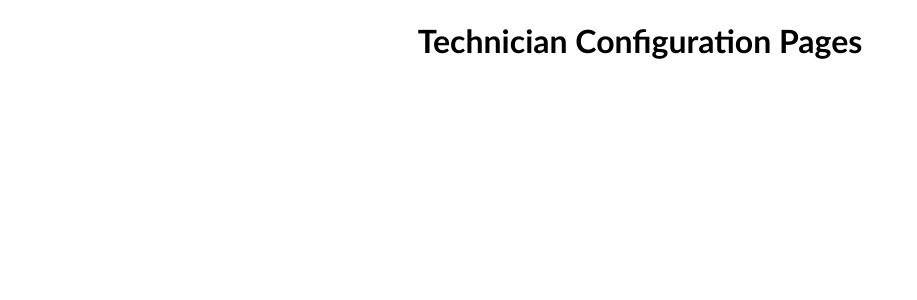
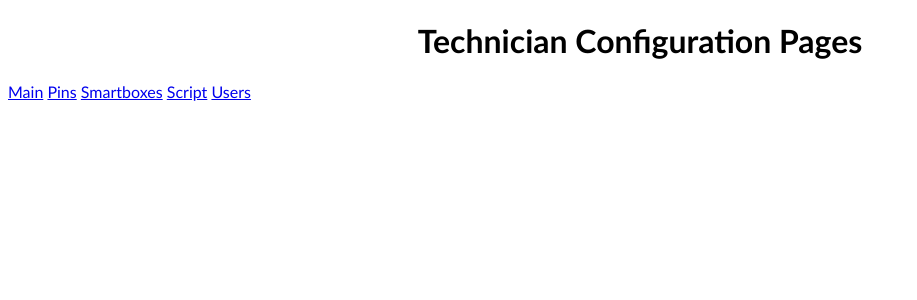
Before and after one commit to rocka840/REPIF---Project, a PHP site: page /TechPage.php in a window 1280 px wide. Shown: the top 300 px of the page, without its empty margins (0-917 px from the left). Run offline with PHP 8.4, Linux system fonts and the light colour scheme.

Commit message:
Add files via upload

```diff
--- a/TechPage.php
+++ b/TechPage.php
@@ -9,7 +9,9 @@
 <body>
 
  <h1>Technician Configuration Pages</h1>
-
+ <?php
+ include_once("technav.php");
+?>
 
 </body>
 </html>
--- a/technav.php
+++ b/technav.php
@@ -10,9 +10,11 @@
 <body>
 
 <div class="nav">
-<a href="TechPage.php">Tech Main Page</a>
+<a href="TechPage.php">Main</a>
 <a href="Pins.php">Pins</a>
 <a href="Smartboxes.php">Smartboxes</a>
+<a href="Script.php">Script</a>
+<a href="Users.php">Users</a>
 </div>
 
 
```
